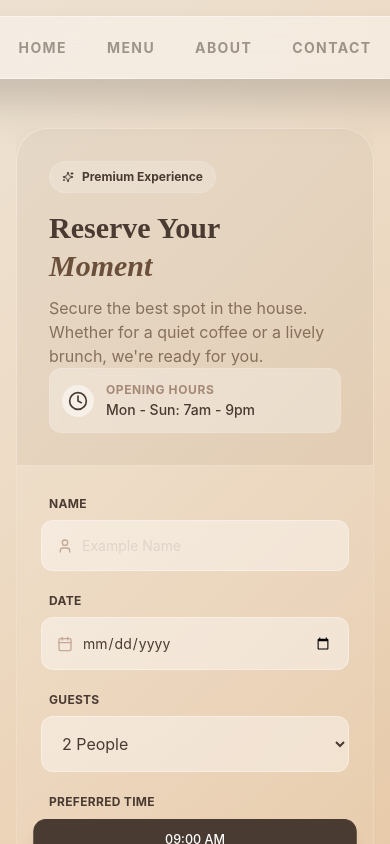
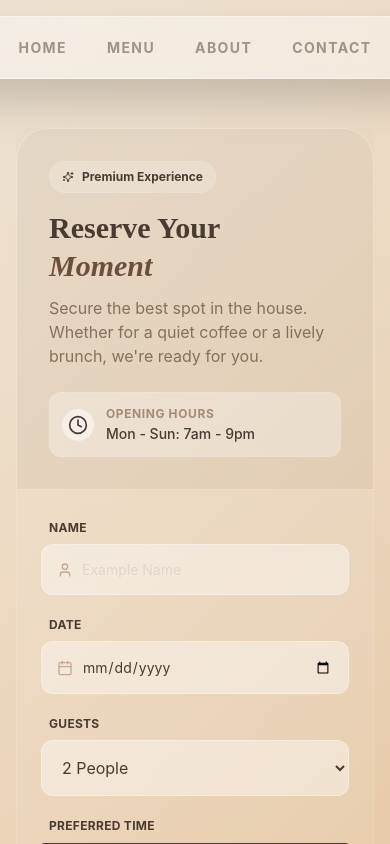
Before and after one commit to rachel0623123/coffee_station_nick, a React (Vite) app: page /reserve in a window 390 px wide. Shown: the top 844 px of the page. Built offline with nearby package versions, Linux system fonts and the light colour scheme.

Commit message:
fix: added padding above the Opening Hours card.

```diff
--- a/src/shared/ui/reserve/BookingForm.tsx
+++ b/src/shared/ui/reserve/BookingForm.tsx
@@ -21,7 +21,7 @@ export const BookingForm = () => {
                                 Reserve Your <br />
                                 <span className="text-primary italic">Moment</span>
                             </h2>
-                            <p className="sm:text-mdTxt text-coffee-800/80 max-w-sm sm:max-w-md">Secure the best spot in the house. Whether for a quiet coffee or a lively brunch, we're ready for you.</p>
+                            <p className="sm:text-mdTxt text-coffee-800/80 max-w-sm sm:max-w-md pb-6">Secure the best spot in the house. Whether for a quiet coffee or a lively brunch, we're ready for you.</p>
                         </div>
                         <div className="flex items-center gap-3 sm:gap-4 text-coffee-900 font-medium bg-white/30 p-3 sm:p-4 rounded-xl sm:rounded-2xl backdrop-blur-sm border border-white/10">
                             <p className="w-8 h-8 sm:w-10 sm:h-10 bg-white/50 rounded-full flex items-center justify-center text-bgTxt text-coffee-900">
```
